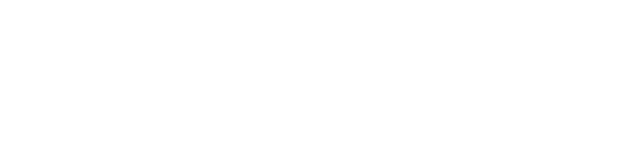
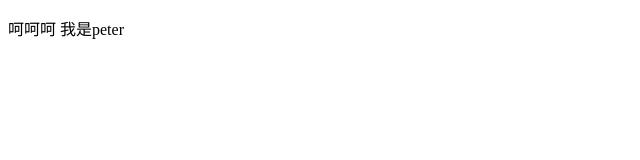
Before and after one commit to mxdi9i7/jan-class-group-exercise, a plain HTML site: page index.html in a window 1280 px wide. Shown: the whole page, without its empty margins (0-640 px from the left). Drawn offline with Linux system fonts and the light colour scheme.

Commit message:
added my 2 cents

```diff
--- a/index.html
+++ b/index.html
@@ -9,7 +9,7 @@
     </head>
 
     <body>
-
+        <p>呵呵呵 我是peter</p>
     </body>
 
 </html>
```
